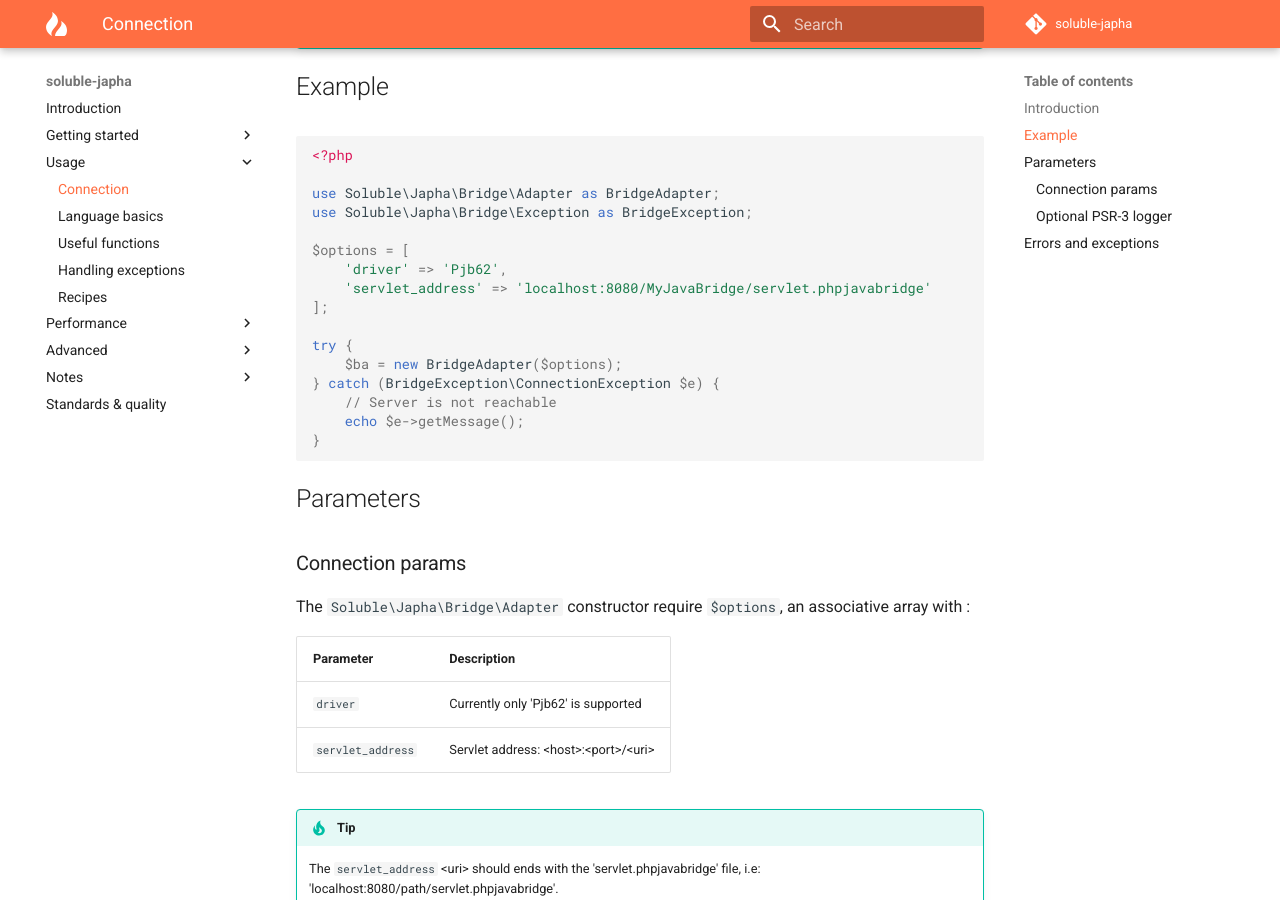
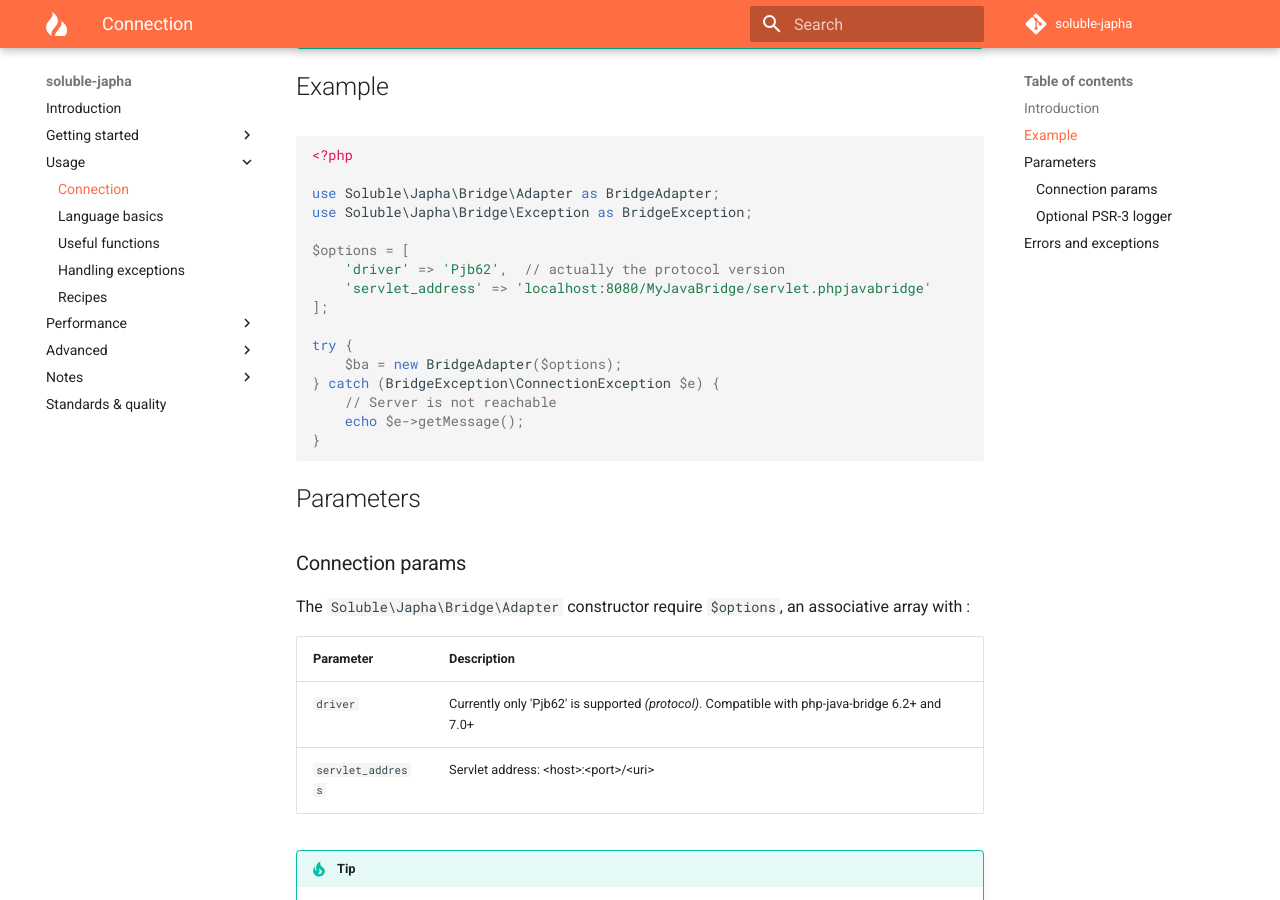
Before and after one commit to belgattitude/soluble-japha, an MkDocs documentation site: the page built from doc/bridge_connection.md, in a window 1280 px wide and 900 px high, scrolled down 333 px. Built offline with MkDocs 1.6.1 and Material for MkDocs 9.7.7, drawn with Linux system fonts in a browser that asks for light colours; comment, search, counter and statistics services are not loaded; old or Windows-style settings are respelled for this version of MkDocs.

Commit message:
Prep for v1.2.0, close #36

```diff
--- a/doc/bridge_connection.md
+++ b/doc/bridge_connection.md
@@ -19,7 +19,7 @@ use Soluble\Japha\Bridge\Adapter as BridgeAdapter;
 use Soluble\Japha\Bridge\Exception as BridgeException;
 
 $options = [
-    'driver' => 'Pjb62',
+    'driver' => 'Pjb62',  // actually the protocol version
     'servlet_address' => 'localhost:8080/MyJavaBridge/servlet.phpjavabridge'
 ];
 
@@ -39,7 +39,7 @@ The `Soluble\Japha\Bridge\Adapter` constructor require `$options`, an associativ
 
 | Parameter        | Description                              |
 |------------------|------------------------------------------|
-|`driver`          | Currently only 'Pjb62' is supported      |
+|`driver`          | Currently only 'Pjb62' is supported *(protocol)*. Compatible with php-java-bridge 6.2+ and 7.0+ |
 |`servlet_address` | Servlet address: &lt;host&gt;:&lt;port&gt;/&lt;uri&gt;     |
 
 !!! tip
```
